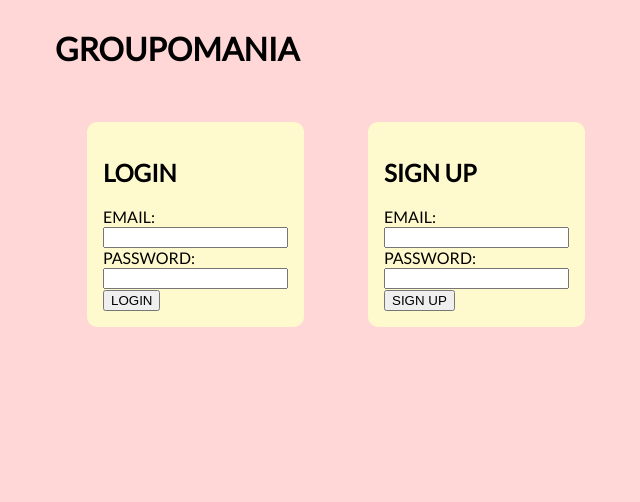
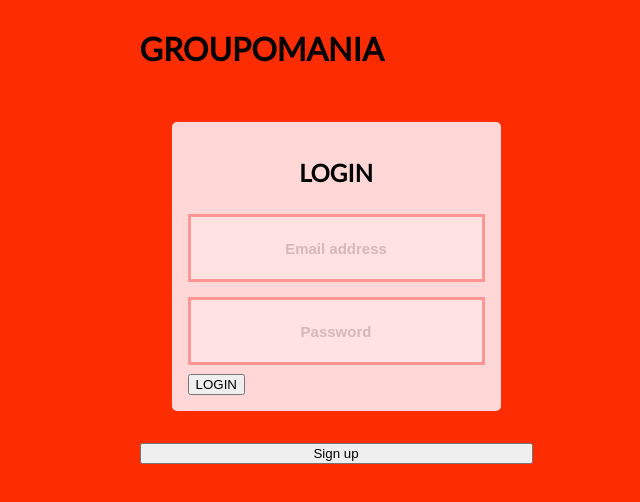
Before and after one commit to Eightyeightdays/OC-Project-7, a React (Create React App) app in the folder front/: page / in a window 1280 px wide. Shown: the top 502 px of the page, without its empty margins (304-944 px from the left). Built offline with nearby package versions, Linux system fonts and the light colour scheme.

Commit message:
conditional rendering and updated styles added to login/signup page

```diff
--- a/front/src/pages/Login.js
+++ b/front/src/pages/Login.js
@@ -1,21 +1,11 @@
 import React, { useState } from "react";
 import { useNavigate } from "react-router-dom";
-
-const style = {
-        background: "lemonchiffon",
-        padding: "1em",
-        width: "min-content",
-        borderRadius: "10px",
-        margin: "2em",
-        height: "min-content"
-}
-const container={
-    display: "flex"
-}
 
 export default function LoginAndSignUp(){
     const [loginError, setLoginError] = useState();
     const [signupError, setSignupError] = useState();
+    const [existingUser, setExistingUser] = useState();
+    const [buttonLabel, setButtonLabel] = useState("Sign up");
     const navigate = useNavigate();
 
     function handleLogin(){
@@ -107,28 +97,39 @@ export default function LoginAndSignUp(){
         })
     }
 
+    function changeUi(){
+        setExistingUser(!existingUser);
+        if(!existingUser){
+            setButtonLabel("Sign up");
+        }else{
+            setButtonLabel("Already have an account?")
+        }
+    }
+
     return(
         <>
             <h1>GROUPOMANIA</h1>
-                <div style={container}>
-                <div style={style}>
+            <div className="loginContainer">
+                {!existingUser ?
+                <div className="loginAndSignup">
                     <h2>LOGIN</h2>
                     <form id="loginForm">
-                        EMAIL:<input type="text" name="email" />
-                        PASSWORD:<input type="password" name="password" />
+                        <input type="text" name="email" placeholder="Email address" />
+                        <input type="password" name="password" placeholder="Password" />
                     </form>
                     <button type="submit" onClick={handleLogin}>LOGIN</button>
                     {loginError && <p>{loginError}</p>}
-                </div>
-                <div style={style}>
+                </div> :
+                <div className="loginAndSignup">
                     <h2>SIGN UP</h2>
                     <form id="signUpForm">
-                        EMAIL:<input type="text" name="email" />
-                        PASSWORD:<input type="password" name="password" />
+                        <input type="text" name="email" placeholder="Email address" />
+                        <input type="password" name="password" placeholder="Password" />
                     </form>
-                    <button type="submit" onClick={handleSignUp}>SIGN UP</button>
+                    <button type="submit" onClick={handleSignUp}>SIGN UP AND LOG IN</button>
                     {signupError && <p>{signupError}</p>}
-                </div>
+                </div>}
+                <button type="button" onClick={changeUi}>{buttonLabel}</button>
             </div>
         </>
     )
--- a/front/src/pages/home.js
+++ b/front/src/pages/home.js
@@ -61,7 +61,7 @@ export default function Home(){
 
     return(
         <>
-            <div id="header">
+            <div className="header" id="header">
                 <h1>GROUPOMANIA</h1>
                 <Link to={"/post/new"}>Create New Post</Link> | {" "}
                 <LogOutButton />
--- a/front/src/styles.css
+++ b/front/src/styles.css
@@ -4,8 +4,62 @@
     --tertiary: #4E5166;
     font-family: 'Lato', sans-serif;
 
-    background: var(--secondary);
+    background: var(--primary);
     display: flex;
     flex-direction: column;
     align-items: center;
 }
+
+.loginAndSignup{
+    background: var(--secondary);
+    padding: 1em;
+    width: min-content;
+    border-radius: 5px;
+    margin: 2em;
+    height: min-content;
+}
+
+.loginContainer{
+    display: flex;
+    flex-direction: column;
+}
+
+.header{
+    display: flex;
+    background: var(--secondary);
+    width: 100vw;
+}
+
+input[type="text"], input[type="password"]{
+    text-align: center;
+    background: white;
+    opacity: 0.3;
+    font-size: 15px;
+    font-weight: bolder;
+    padding: 1.5em 3em;
+    border: 3px solid red;
+    color: red;
+    margin: 0.5em 0;
+    transition: opacity 0.2s ease-out;
+    transition: width 0.4s ease-out;
+    /* width: 100%; */
+}
+
+input:hover{
+    opacity: 1;
+    cursor: pointer;
+}
+
+input:focus{
+    opacity: 1;
+    width: 60%;
+    outline: none;
+}
+
+input:focus::placeholder {
+    color: transparent;
+}
+
+h2{
+    text-align: center;
+}
```
